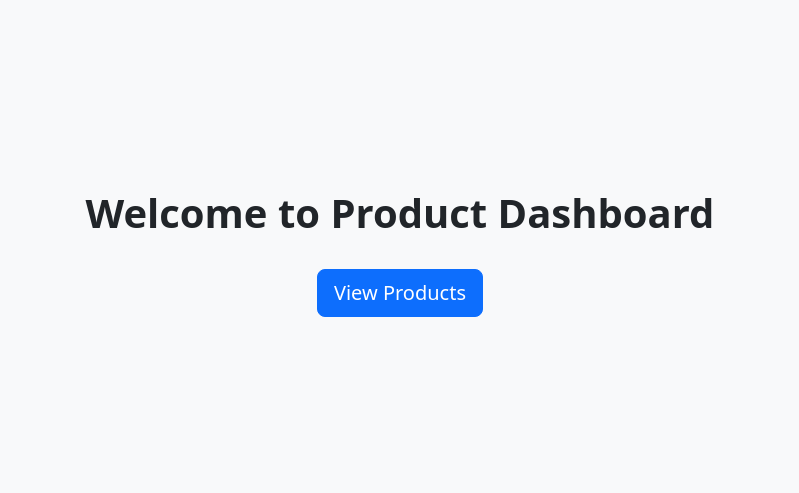
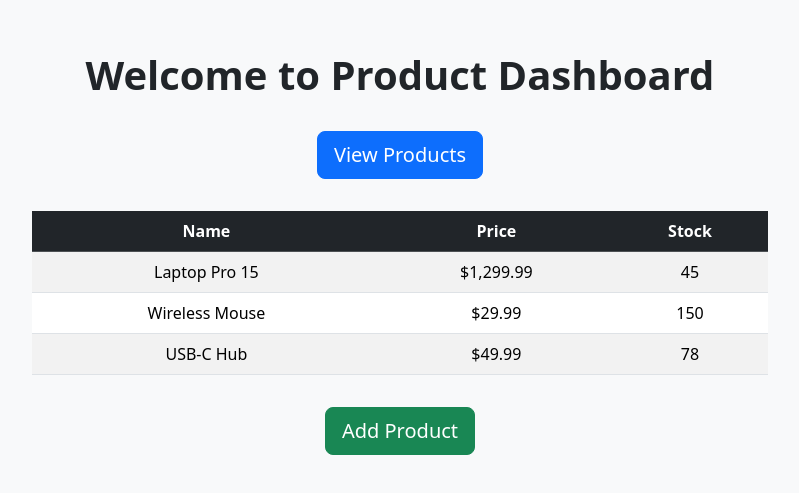
Before and after one commit to shreyas20063/round-test-1760717076, a plain HTML site: page index.html in a window 1280 px wide. Shown: the part 147-640 px from the top of the page, without its empty margins (240-1039 px from the left). Drawn offline with nearby package versions, Linux system fonts and the light colour scheme.

Commit message:
Update generated app (Round 2)

```diff
--- a/index.html
+++ b/index.html
@@ -18,11 +18,17 @@
         .dashboard-content {
             text-align: center;
             padding: 2rem;
+            max-width: 800px;
+            width: 100%;
         }
         .dashboard-heading {
             margin-bottom: 2rem;
             color: #212529;
             font-weight: 600;
+        }
+        .table-container {
+            margin-top: 2rem;
+            margin-bottom: 2rem;
         }
     </style>
 </head>
@@ -31,6 +37,37 @@
         <div class="dashboard-content">
             <h1 class="dashboard-heading">Welcome to Product Dashboard</h1>
             <button type="button" class="btn btn-primary btn-lg">View Products</button>
+
+            <div class="table-container">
+                <table id="product-table" class="table table-striped table-hover">
+                    <thead class="table-dark">
+                        <tr>
+                            <th scope="col">Name</th>
+                            <th scope="col">Price</th>
+                            <th scope="col">Stock</th>
+                        </tr>
+                    </thead>
+                    <tbody>
+                        <tr>
+                            <td>Laptop Pro 15</td>
+                            <td>$1,299.99</td>
+                            <td>45</td>
+                        </tr>
+                        <tr>
+                            <td>Wireless Mouse</td>
+                            <td>$29.99</td>
+                            <td>150</td>
+                        </tr>
+                        <tr>
+                            <td>USB-C Hub</td>
+                            <td>$49.99</td>
+                            <td>78</td>
+                        </tr>
+                    </tbody>
+                </table>
+            </div>
+
+            <button type="button" class="btn btn-success btn-lg">Add Product</button>
         </div>
     </div>
     <script src="https://cdn.jsdelivr.net/npm/bootstrap@5.3.2/dist/js/bootstrap.bundle.min.js" integrity="sha384-C6RzsynM9kWDrMNeT87bh95OGNyZPhcTNXj1NW7RuBCsyN/o0jlpcV8Qyq46cDfL" crossorigin="anonymous"></script>
```
